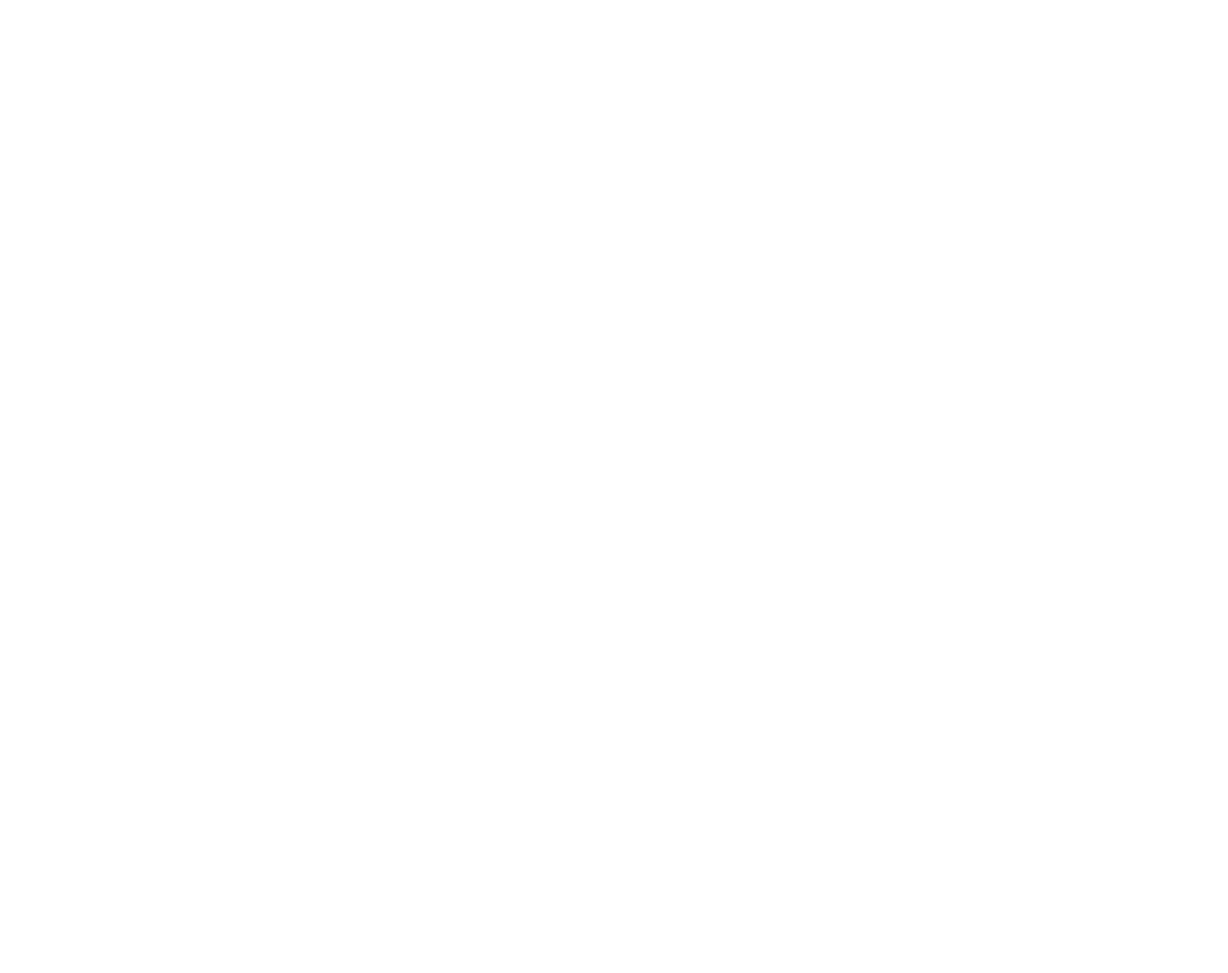
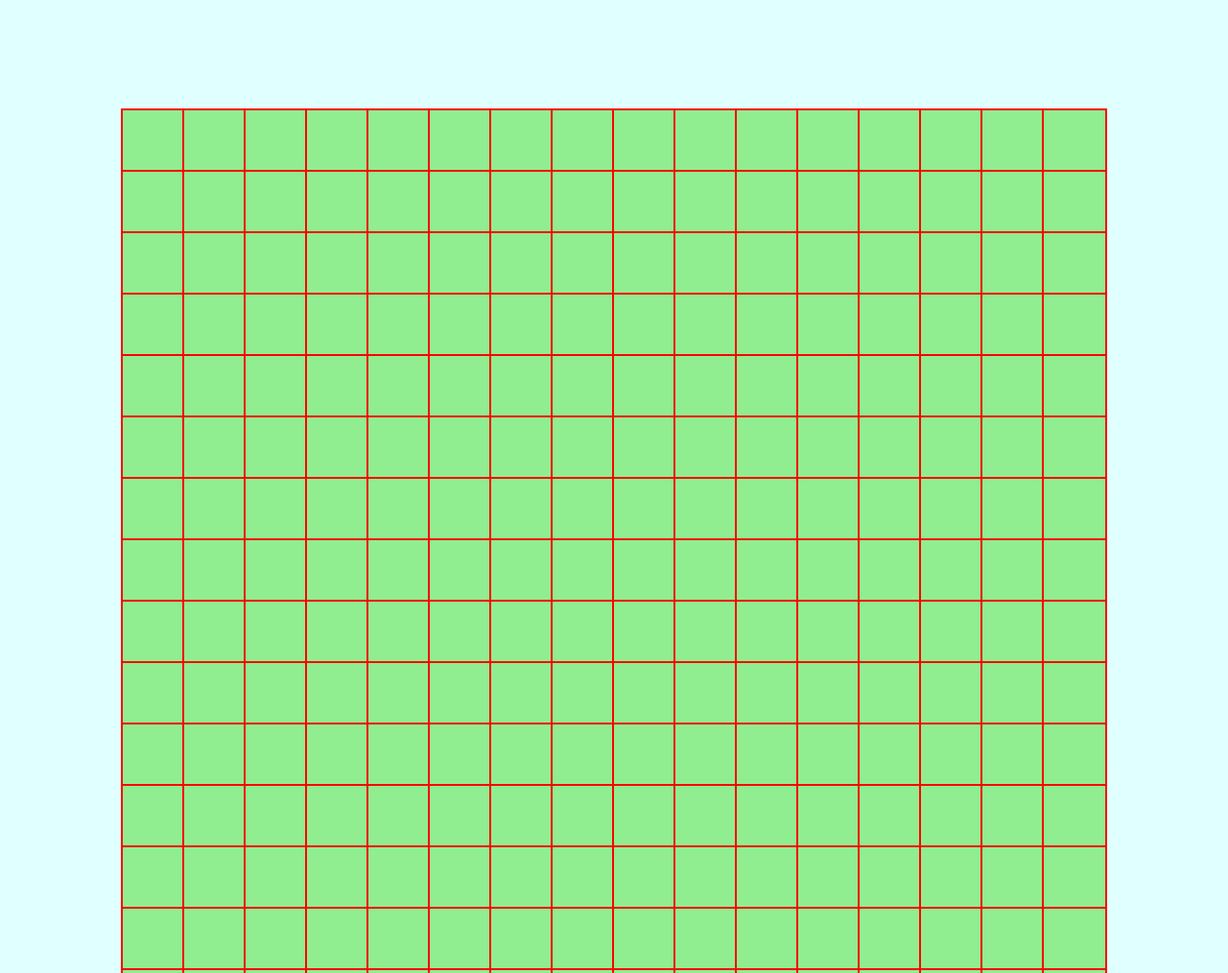
Before and after one commit to jbailis/etch-a-sketch, a plain HTML site: page index.html in a window 1280 px wide. Shown: the top 1014 px of the page at 96% size. Before the commit the page ends 800 px from the top, so only its background shows below. Drawn offline with Linux system fonts and the light colour scheme.

Commit message:
feat: Dynamic sizing of <div> sketch items
Use viewports appropirately to achieve a full range resizeable
container for the etch a sketch items.

```diff
--- a/css/style.css
+++ b/css/style.css
@@ -0,0 +1,23 @@
+* {
+  margin: 0;
+  padding: 0;
+  outline: 2px solid red;
+}
+
+
+body,
+.sketch-container {
+  display: flex;
+}
+
+.sketch-container {
+  flex-wrap: wrap;
+  justify-content: center;
+  background: lightcyan;
+  padding: 9vw;
+}
+
+.sketch-item {
+  aspect-ratio: 1 / 1;
+  background: lightgreen;
+}
--- a/index.html
+++ b/index.html
@@ -4,7 +4,7 @@
   <meta charset="UTF-8">
   <meta http-equiv="X-UA-Compatible" content="IE=edge">
   <meta name="viewport" content="width=device-width, initial-scale=1.0">
-    <title>Document</title>
+  <title>Etch. A. Sketch.</title>
   <link rel="stylesheet" href="./css/style.css">
   <script src="./js/index.js" defer></script>
 </head>
--- a/js/index.js
+++ b/js/index.js
@@ -0,0 +1,19 @@
+const DIMENSION = 16;
+const MAX_VIEWPORTS = 80; //derived from css.  remaining viewports after padding
+
+const divWidth = Math.floor(MAX_VIEWPORTS / DIMENSION);
+const sketchItemStyle = `width: ${divWidth}vw;`;
+
+const sketchContainer = document.querySelector('.sketch-container');
+
+const addDiv = () => document.createElement('div');
+
+for (let i = 0; i < DIMENSION ** 2; i++) {
+  let div = addDiv();
+  div.classList.add('sketch-item');
+  div.setAttribute('style', sketchItemStyle);
+  sketchContainer.appendChild(div);
+};
+
+
+console.log(sketchContainer);
```
Lines whose indentation alone changed are shown as unchanged.
